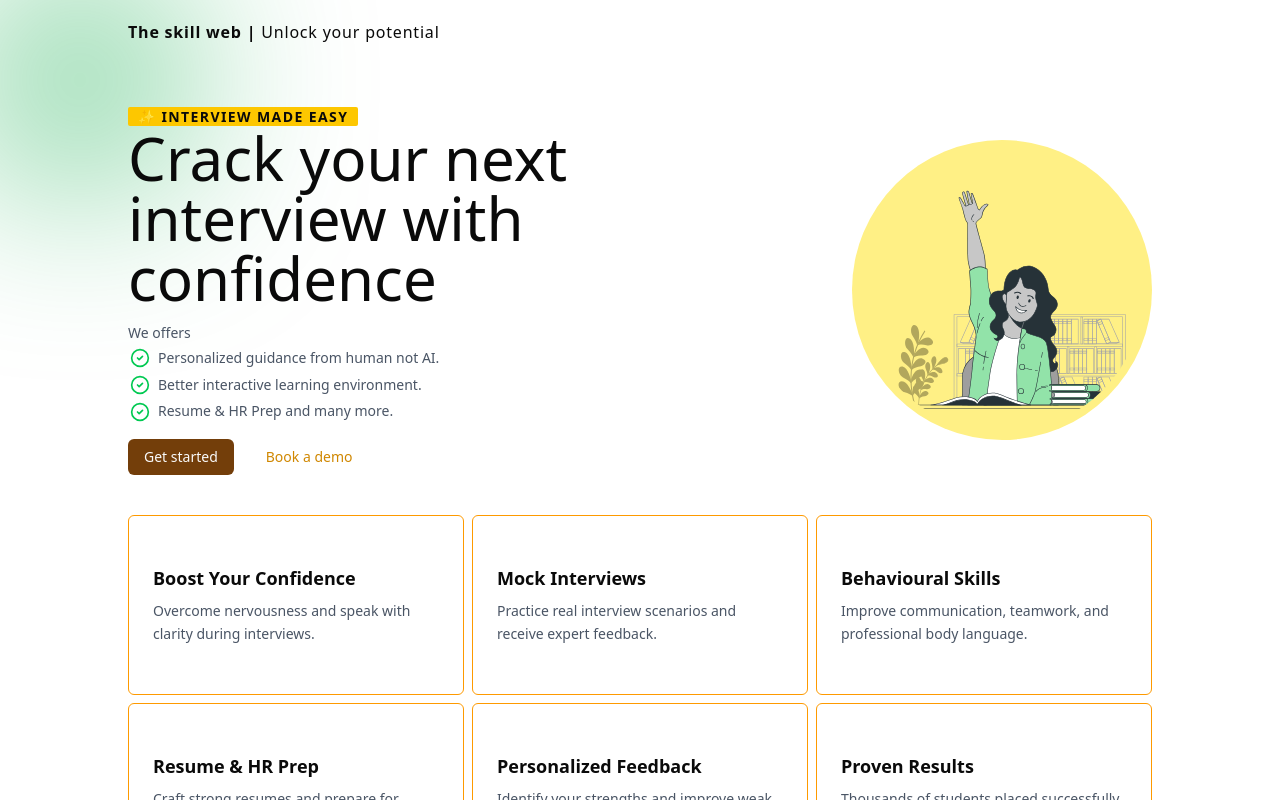
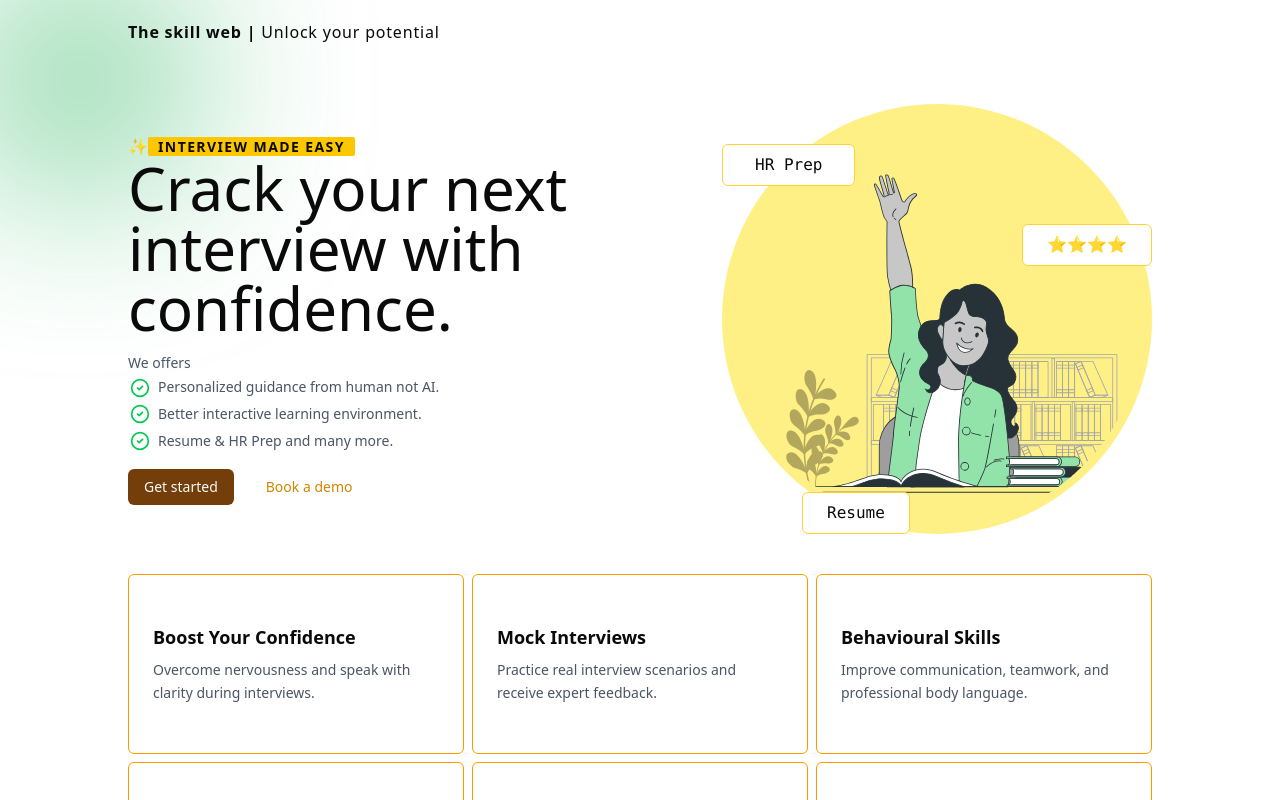
Before and after one commit to debanandanayak/the-skill-web, a Next.js app: page / in a window 1280 px wide. Shown: the top 800 px of the page. Built offline with nearby package versions, Linux system fonts and the light colour scheme.

Commit message:
add chips over hero image

```diff
--- a/app/page.tsx
+++ b/app/page.tsx
@@ -33,16 +33,22 @@ export default function Home() {
     <div className="font-sans">
       <div className="md:h-40 md:w-40 md:-top-[0%] md:-left-[0%]  bg-green-600 absolute -z-20 rounded-full blur-[100px]"></div>
       <header className="h-16 w-[90%] md:w-[80%] mx-auto flex flex-row items-center">
-        <span className="font-bold tracking-wider">The skill web | <span className="font-medium">Unlock your potential</span></span>
+        <span className="font-bold tracking-wider">
+          The skill web |{" "}
+          <span className="font-medium">Unlock your potential</span>
+        </span>
       </header>
       <main className="w-[90%] md:w-[80%] mx-auto my-10">
         <section className="flex flex-col gap-[32px] justify-between items-center md:flex-row h-full">
           <div className="md:w-1/2">
+            <span>
+              ✨
               <h2 className="tracking-widest text-sm font-semibold bg-yellow-400 inline px-2.5 rounded-xs">
-              ✨ INTERVIEW MADE EASY
+                INTERVIEW MADE EASY
               </h2>
+            </span>
             <h1 className="text-4xl font-medium mb-3.5 md:text-6xl">
-              Crack your next interview with confidence
+              Crack your next interview with confidence.
             </h1>
             <h3 className=" text-gray-600 text-sm leading-relaxed font-medium">
               We offers
@@ -74,17 +80,34 @@ export default function Home() {
             </div>
           </div>
 
+          <div className="relative">
+            <div className="absolute top-10">
+                <Card className="rounded-sm shadow-none border-amber-300 p-2 font-medium font-mono">
+                  <CardContent>HR Prep</CardContent>
+                </Card>
+
+            </div>
+            <div className="absolute right-0 top-30">
+              <Card className="rounded-sm shadow-none border border-amber-300 py-2 font-medium font-mono">
+                  <CardContent>⭐⭐⭐⭐</CardContent>
+                </Card>
+            </div>
+            <div className="absolute left-20 bottom-0">
+              <Card className="rounded-sm shadow-none border border-amber-300 py-2 font-medium font-mono">
+                  <CardContent>Resume</CardContent>
+                </Card>
+            </div>
             <Image
-            className="bg-yellow-200 rounded-full p-2"
+              className="bg-yellow-200 rounded-full p-2 w-[350px]  md:w-[430px] "
               src="/raising-hand-bro-green.svg"
-            alt="Next.js logo"
-            width={300}
+              alt="Hero image"
+              width={430}
               height={38}
               priority
             />
+          </div>
         </section>
         <section className="mt-10">
-
           <div className="grid grid-cols-1 md:grid-cols-2 lg:grid-cols-3 gap-2 mt-10">
             {benefits.map((benefit, index) => (
               <Card
```
Lines whose indentation alone changed are shown as unchanged.
